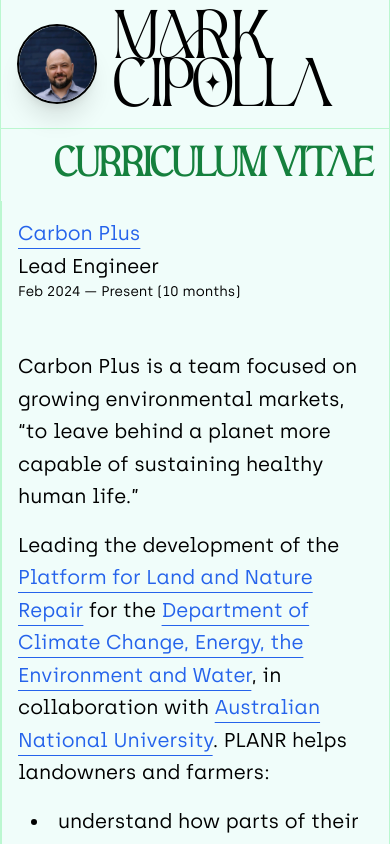
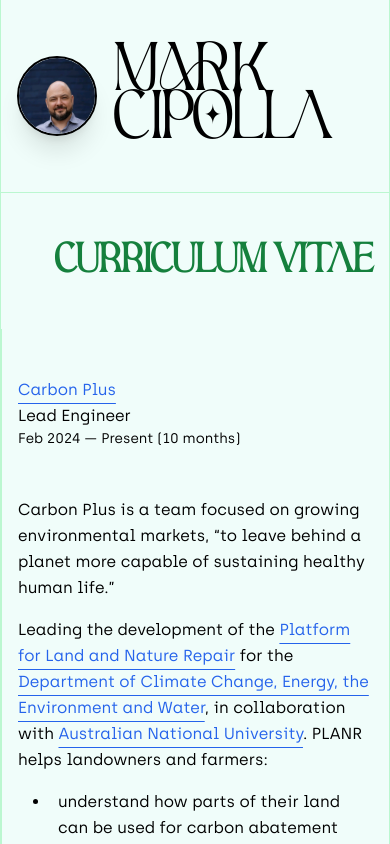
Before and after one commit to markcipolla/markcipolla.com, a Next.js app: page /cv in a window 390 px wide. Shown: the top 844 px of the page. Built offline with nearby package versions, Linux system fonts and the light colour scheme.

Commit message:
Change text and padding sizes for mobiles

```diff
--- a/src/app/cv/page.tsx
+++ b/src/app/cv/page.tsx
@@ -184,7 +184,7 @@
 
 const Role = ({ role }: { role: Role }) => {
   return (
-    <div className="p-4 md:p-12 flex gap-8 flex-col">
+    <div className="px-4 py-12 md:p-12 flex gap-8 flex-col">
       <div>
         <h2>
           <ExternalLink href={role.url}>{role.company}</ExternalLink>
--- a/src/components/Block.tsx
+++ b/src/components/Block.tsx
@@ -13,7 +13,7 @@
 }) => {
 
   const columnClass = columns === 2 ? "col-span-2" : "col-span-3 col-start-3";
-  const paddingClass = noPadding ? "" : "p-4 md:p-12";
+  const paddingClass = noPadding ? "" : "px-4 py-12 md:p-12";
   const gapClass = noGap ? "" : "gap-4 md:gap-12";
   return <div className={`flex flex-col ${columnClass} ${paddingClass} ${gapClass} ${className}`}>{children}</div>;
 };
--- a/src/components/Section.tsx
+++ b/src/components/Section.tsx
@@ -1,5 +1,5 @@
 export const Section = ({ children }: { children: React.ReactNode }) => (
-  <div className="text-xl md:grid grid-cols-5 divide-x divide-green-200 font-body leading-relaxed">
+  <div className="text-md sm:text-lg lg:text-xl md:grid grid-cols-5 divide-x divide-green-200 font-body leading-relaxed">
     {children}
   </div>
 )
```
